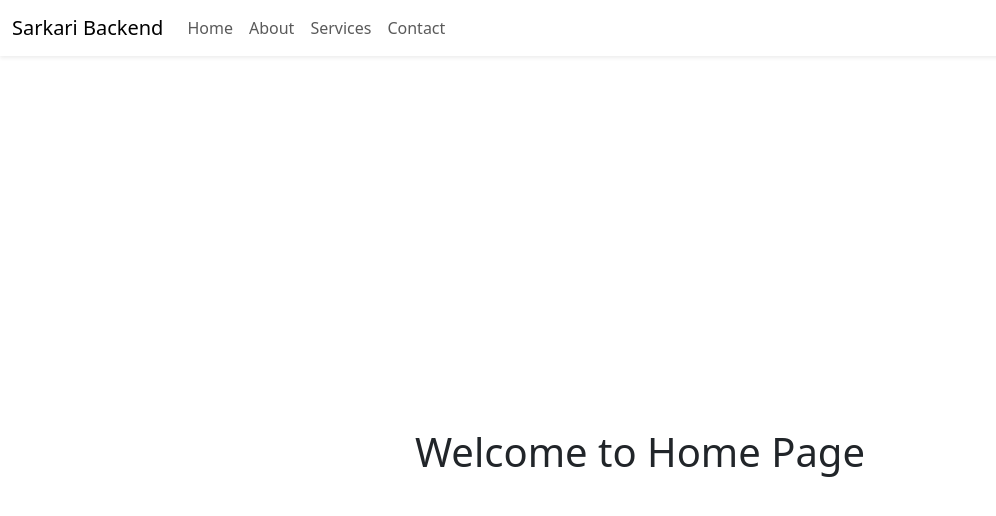
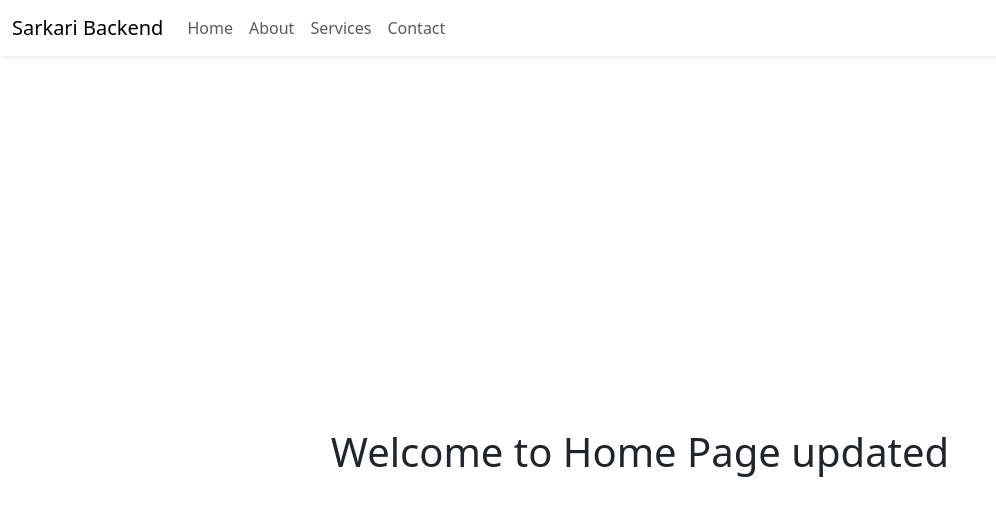
Before and after one commit to adsrikanth11/angular_backends, an Angular app: page / in a window 1280 px wide. Shown: the top 516 px of the page, without its empty margins (0-996 px from the left). Built offline with nearby package versions, Linux system fonts and the light colour scheme.

Commit message:
update home page

```diff
--- a/package.json
+++ b/package.json
@@ -6,7 +6,8 @@
     "start": "ng serve",
     "build": "ng build",
     "watch": "ng build --watch --configuration development",
-    "test": "ng test"
+    "test": "ng test",
+    "build:prod": "ng build --configuration production"
   },
   "private": true,
   "dependencies": {
--- a/src/app/home/home.component.html
+++ b/src/app/home/home.component.html
@@ -1,5 +1,5 @@
 <div class="container-fluid">
    <div class="d-flex justify-content-center align-items-center vh-100">
-      <h1>Welcome to Home Page</h1>
+      <h1>Welcome to Home Page updated</h1>
    </div>
 </div>
```
Also changed, not shown: 3 other files (tests, documents, lock files or other folders).
